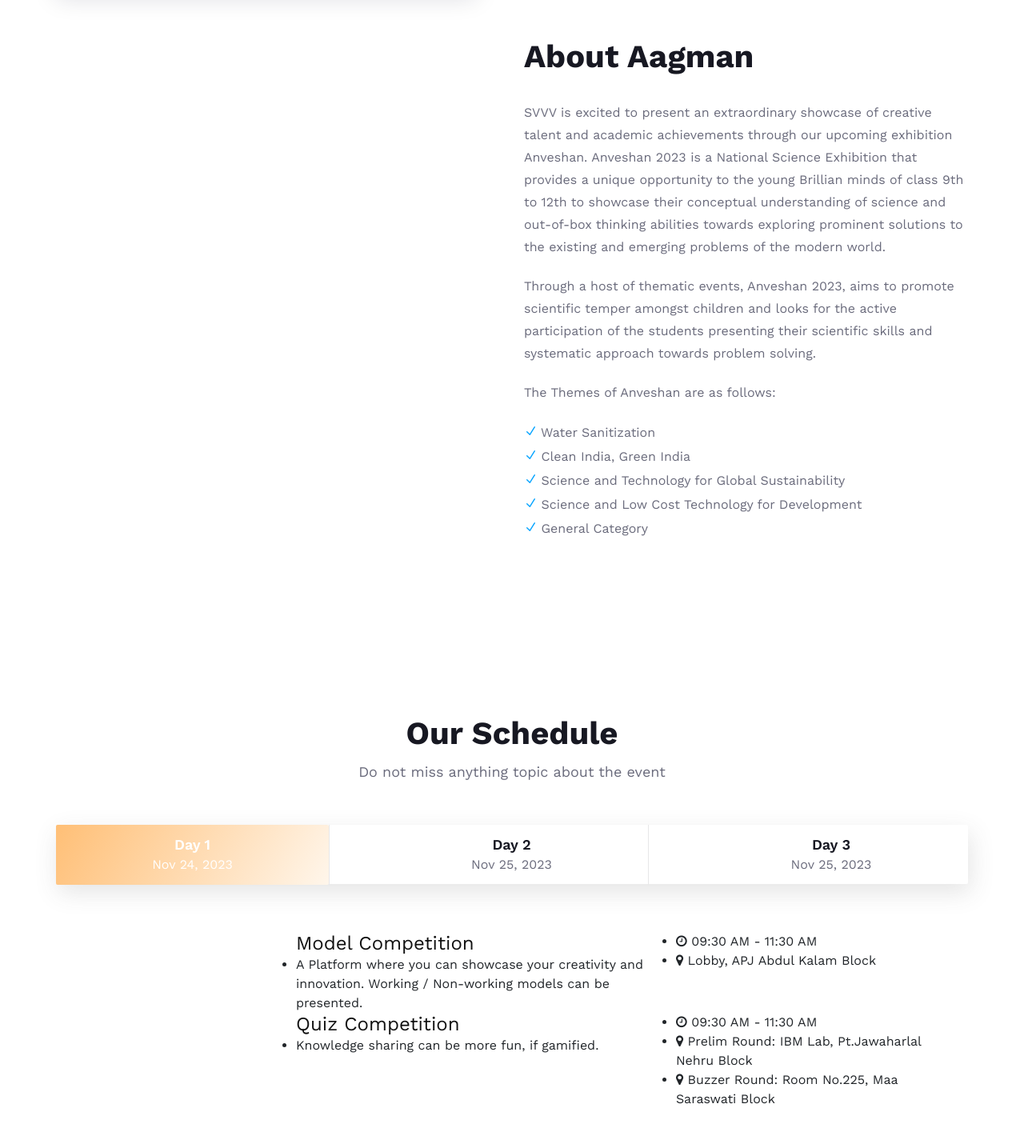
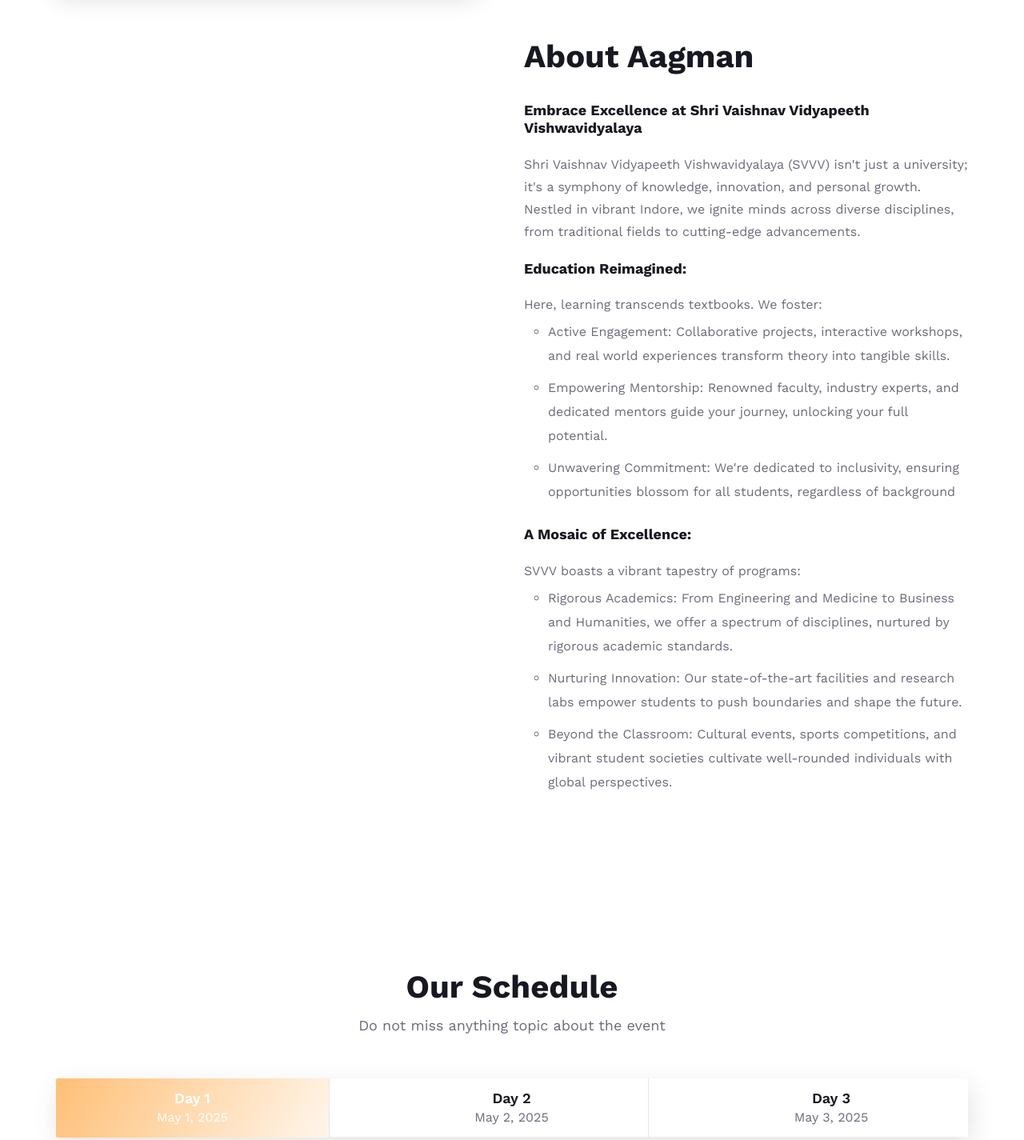
Before and after one commit to Glazz-18/aagman-2025, a plain HTML site: page index.html in a window 1280 px wide. Shown: the part 986-2411 px from the top of the page at 80% size. Drawn offline with nearby package versions, Linux system fonts and the light colour scheme.

Commit message:
home edit 2.0

```diff
--- a/css/style.css
+++ b/css/style.css
@@ -515,9 +515,17 @@ ol {
 	font-weight: 700;
 	margin-bottom: 32px;
 }
+.ha-text h5{
+	color: #171822;
+	font-weight: bold;
+	margin-bottom:21px;
+}
 
 .ha-text p {
 	margin-bottom: 21px;
+}
+.ha-text bullet-point li{
+	list-style-type: disc;
 }
 
 .ha-text ul {
@@ -550,6 +558,20 @@ ol {
 	width: 100%;
 	background: #03a3ff;
 	content: "";
+}
+
+.ha-text .Subhead2 ul li{
+	list-style-type: circle;
+	margin-left: 30px;
+	margin-bottom: 10px;
+	color: #6a6b7c
+}
+
+.ha-text .Subhead3 ul li{
+	list-style-type: circle;
+	margin-left: 30px;
+	margin-bottom: 10px;
+	color: #6a6b7c
 }
 
 /*---------------------
--- a/index.html
+++ b/index.html
@@ -131,23 +131,61 @@
                 <div class="col-lg-6">
                     <div class="ha-text">
                         <h2>About Aagman</h2>
-                        <p>SVVV is excited to present an extraordinary showcase of creative talent and
-                            academic achievements through our upcoming exhibition Anveshan. Anveshan 2023 is a
-                            National Science Exhibition that provides a unique opportunity to the young
-                            Brillian minds of class 9th to 12th to showcase their conceptual understanding
-                            of science and out-of-box thinking abilities towards exploring prominent solutions
-                            to the existing and emerging problems of the modern world.</p>
-                        <p>Through a host of thematic events, Anveshan 2023, aims to promote scientific temper
-                            amongst children and looks for the active participation of the students presenting
-                            their scientific skills and systematic approach towards problem solving.</p>
-                        <p>The Themes of Anveshan are as follows:</p>
-                        <ul>
+                        <div class="Subhead1">
+                            <h5>Embrace Excellence at Shri Vaishnav Vidyapeeth Vishwavidyalaya</h5>
+                            <p>Shri Vaishnav Vidyapeeth Vishwavidyalaya (SVVV) isn't just a university; it's a
+                                symphony of knowledge, innovation, and personal growth. Nestled in vibrant
+                                Indore, we ignite minds across diverse disciplines, from traditional fields to
+                                cutting-edge advancements.</p>
+                        </div>
+
+
+                        <div class="Subhead2">
+                            <h5> Education Reimagined:</h5>
+                            <p style="margin-bottom:5px">Here, learning transcends textbooks. We foster:</p>
+                            <ul>
+                                <li>Active Engagement: Collaborative projects, interactive workshops, and real
+                                    world experiences transform theory into tangible skills.</li>
+
+                                <li> Empowering Mentorship: Renowned faculty, industry experts, and dedicated
+                                    mentors guide your journey, unlocking your full potential.</li>
+
+                                <li> Unwavering Commitment: We're dedicated to inclusivity, ensuring
+                                    opportunities blossom for all students, regardless of background</li>
+
+
+                            </ul>
+
+                        </div>
+
+                        <div class="Subhead3">
+                            <h5>A Mosaic of Excellence:</h5>
+                            <p style="margin-bottom:5px"> SVVV boasts a vibrant tapestry of programs:</p>
+                            <ul>
+                                <li>Rigorous Academics: From Engineering and Medicine to Business and
+                                    Humanities, we offer a spectrum of disciplines, nurtured by rigorous
+                                    academic standards.</li>
+
+                                <li> Nurturing Innovation: Our state-of-the-art facilities and research labs
+                                    empower students to push boundaries and shape the future.</li>
+
+                                <li> Beyond the Classroom: Cultural events, sports competitions, and vibrant
+                                    student societies cultivate well-rounded individuals with global perspectives.
+                                </li>
+
+
+                            </ul>
+
+                        </div>
+
+
+                        <!-- <ul>
                             <li><span class="icon_check"></span> Water Sanitization</li>
                             <li><span class="icon_check"></span> Clean India, Green India</li>
                             <li><span class="icon_check"></span> Science and Technology for Global Sustainability</li>
                             <li><span class="icon_check"></span> Science and Low Cost Technology for Development</li>
                             <li><span class="icon_check"></span> General Category</li>
-                        </ul>
+                        </ul> -->
 
                     </div>
                 </div>
@@ -333,25 +371,27 @@
                             <li class="nav-item">
                                 <a class="nav-link active" data-toggle="tab" href="#tabs-1" role="tab">
                                     <h5>Day 1</h5>
-                                    <p>Nov 24, 2023</p>
+                                    <p>May 1, 2025</p>
                                 </a>
                             </li>
                             <li class="nav-item">
                                 <a class="nav-link" data-toggle="tab" href="#tabs-2" role="tab">
                                     <h5>Day 2</h5>
-                                    <p>Nov 25, 2023</p>
+                                    <p>May 2, 2025</p>
                                 </a>
                             </li>
 
                             <li class="nav-item">
                                 <a class="nav-link" data-toggle="tab" href="#tabs-3" role="tab">
                                     <h5>Day 3</h5>
-                                    <p>Nov 25, 2023</p>
+                                    <p>May 3, 2025</p>
                                 </a>
                             </li>
 
                         </ul><!-- Tab panes -->
                     </div>
+                    <!-- Event details tabs -->
+                     <!-- Day 1 -->
                     <div class="tab-content">
                         <div class="tab-pane active" id="tabs-1" role="tabpanel">
                             <div class="st-content">
@@ -364,11 +404,14 @@
                                         </div>
                                         <div class="col-lg-5">
                                             <div class="sc-text">
-                                                <h4>Model Competition</h4>
+                                                <h4>Debate</h4>
                                                 <ul>
-                                                    <li>A Platform where you can showcase your creativity and
-                                                        innovation.
-                                                        Working / Non-working models can be presented.
+                                                    <li>Debate, a structured discourse, features participants
+                                                        presenting arguments for or against a topic within
+                                                        time limits. This format encourages diverse
+                                                        perspectives, critical thinking, and persuasive
+                                                        communication, serving as a platform for engaging
+                                                        discussions.
                                                     </li>
                                                 </ul>
                                             </div>
@@ -383,6 +426,7 @@
                                     </div>
                                 </div>
                             </div>
+
                             <div class="st-content">
                                 <div class="container">
                                     <div class="row">
@@ -413,7 +457,66 @@
                                 </div>
                             </div>
                         </div>
+
+                        <!-- Day 2 -->
                         <div class="tab-pane" id="tabs-2" role="tabpanel">
+                            <div class="st-content">
+                                <div class="container">
+                                    <div class="row">
+                                        <div class="col-lg-3">
+                                            <div class="sc-pic">
+                                                <img src="img/anve5.jpg" style="padding-bottom: 5px;" alt="">
+                                            </div>
+                                        </div>
+                                        <div class="col-lg-5">
+                                            <div class="sc-text">
+                                                <h4>Idea Presentation</h4>
+                                                <ul>
+                                                    <li>Great ideas emerge into great reality.</li>
+
+                                                </ul>
+                                            </div>
+                                        </div>
+                                        <div class="col-lg-4">
+                                            <ul class="sc-widget">
+                                                <li><i class="fa fa-clock-o"></i> 09:30 AM - 11:30 AM</li>
+                                                <li><i class="fa fa-map-marker"></i> Bosch Lab and Room no. 307, J C Bose(Electrical) Block
+                                                </li>
+                                            </ul>
+                                        </div>
+                                    </div>
+                                </div>
+                            </div>
+                            <div class="st-content">
+                                <div class="container">
+                                    <div class="row">
+                                        <div class="col-lg-3">
+                                            <div class="sc-pic">
+                                                <img src="img/anve6.jpg" style="padding-top: 5px;" alt="">
+                                            </div>
+                                        </div>
+                                        <div class="col-lg-5">
+                                            <div class="sc-text">
+                                                <h4>Poster Competition</h4>
+                                                <ul>
+                                                    <li>Chart, graph and text are at their best, when club together.
+                                                    </li>
+                                                </ul>
+                                            </div>
+                                        </div>
+                                        <div class="col-lg-4">
+                                            <ul class="sc-widget">
+                                                <li><i class="fa fa-clock-o"></i> 09:30 AM - 11:30 AM</li>
+                                                <li><i class="fa fa-map-marker"></i> Lobby, APJ Abdul Kalam Block
+                                                </li>
+                                            </ul>
+                                        </div>
+                                    </div>
+                                </div>
+                            </div>
+                        </div>
+
+                        <div class="tab-pane" id="tabs-3" role="tabpanel">
                             <div class="st-content">
                                 <div class="container">
                                     <div class="row">
@@ -612,10 +715,12 @@
                             <a href="#"><i class="fa fa-twitter"></i></a>
                             <a href="#"><i class="fa fa-linkedin"></i></a>
                             <a href="#"><i class="fa fa-youtube-play"></i></a> -->
-                            <a href="https://instagram.com/anveshan_svvv?igshid=MXBxNm1uYnFxcXJ4eg=="><i
+                            <a href="https://www.instagram.com/aagman_litfest2025?igsh=MWxvNXE1Y3Z2MDRseQ=="><i
                                     class="fa fa-instagram"></i></a>
 
+
                         </div>
+
                     </div>
                 </div>
             </div>
```
